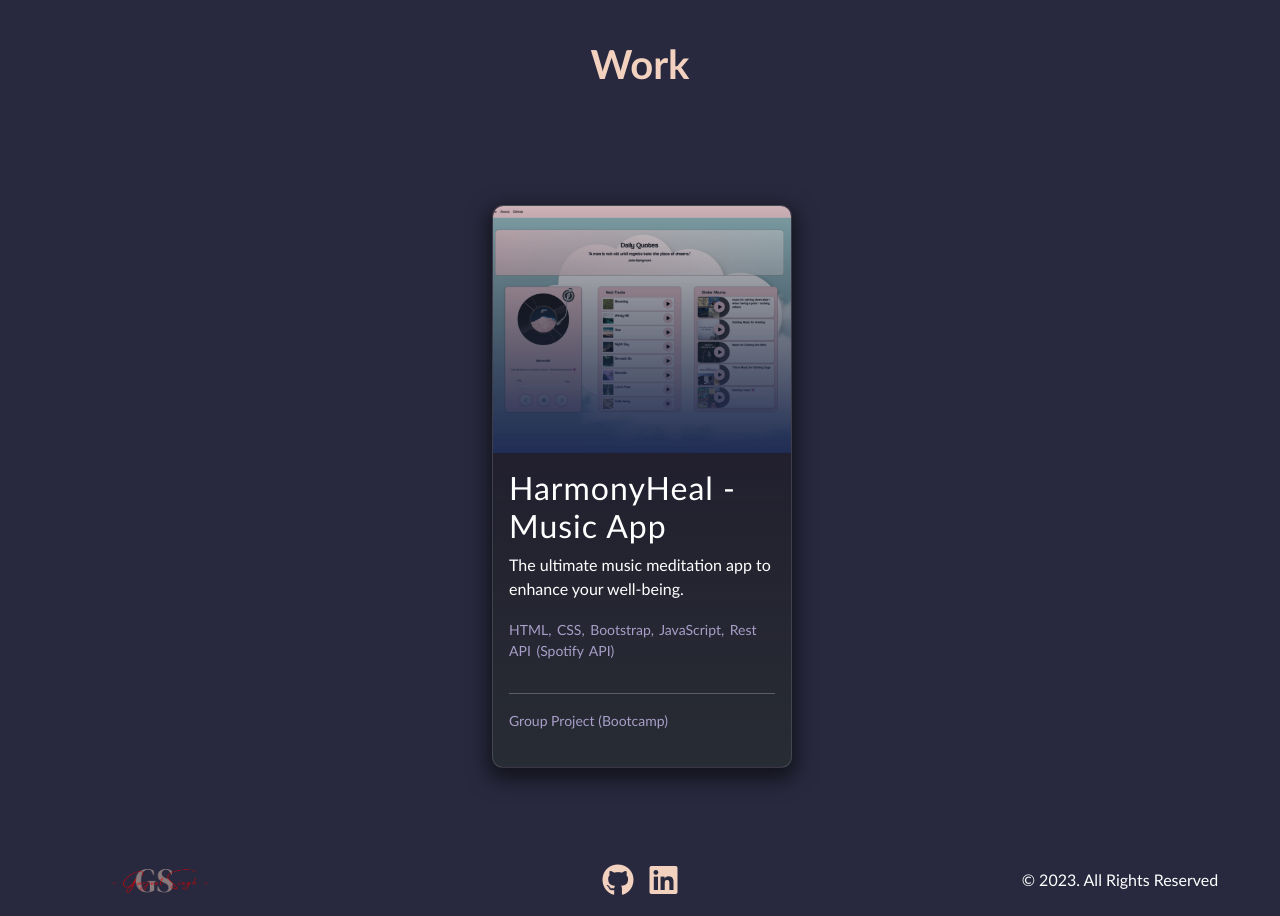
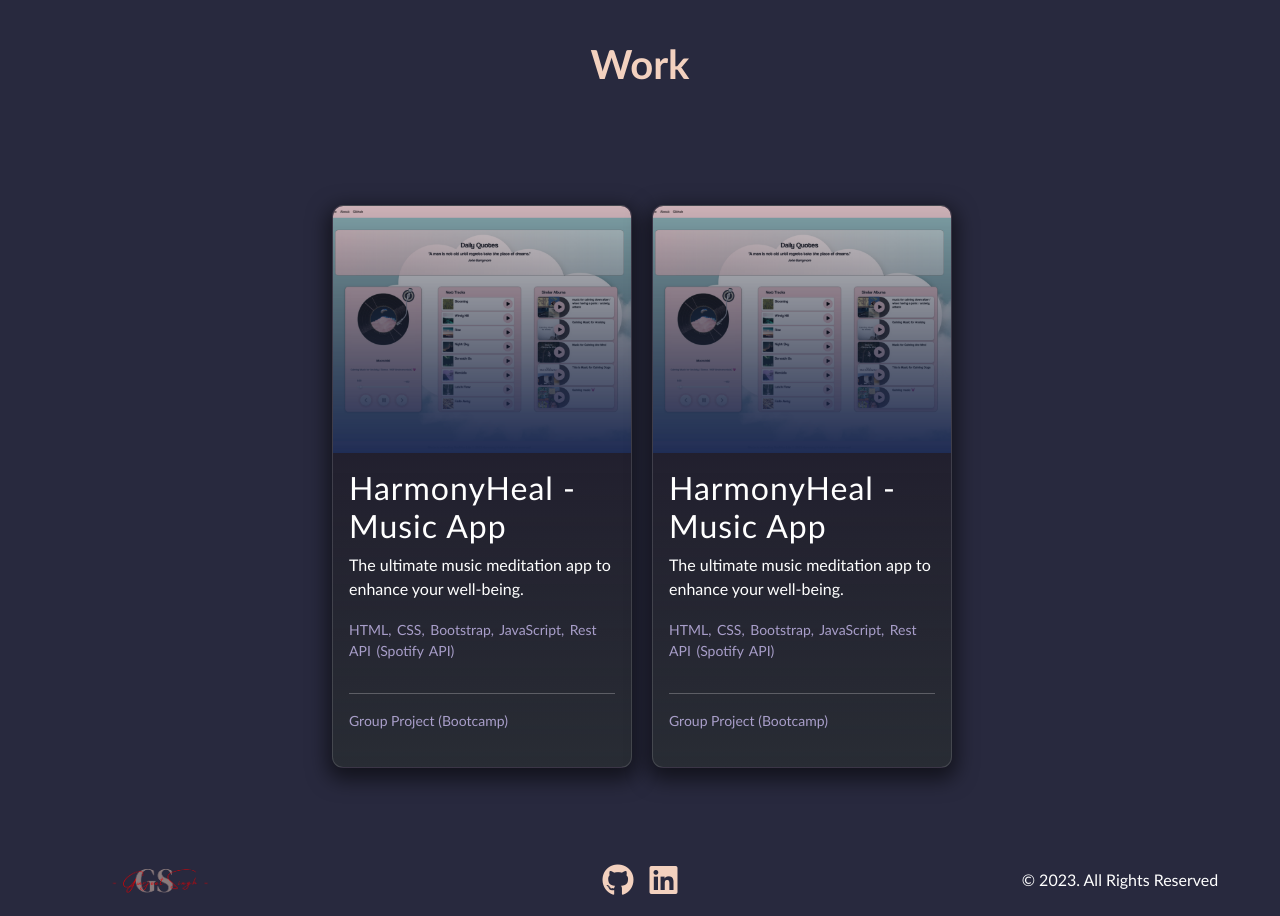
Before and after one commit to gsgghotra/react-portfolio, a React (Vite) app: page /work in a window 1280 px wide. Shown: the part 260-1176 px from the top of the page. Built offline with nearby package versions, Linux system fonts and the light colour scheme.

Commit message:
List of project moved into separate js file

```diff
--- /dev/null
+++ b/src/assets/js/projectsList.js
@@ -0,0 +1,21 @@
+// Import images
+import project1 from '../images/harmony.png'
+
+const projects = [
+    {name: "HarmonyHeal - Music App",
+    tech: "HTML, CSS, Bootstrap, JavaScript, Rest API (Spotify API)",
+    description: "The ultimate music meditation app to enhance your well-being.",
+    link: "https://gsgghotra.github.io/HarmonyHeal/",
+    type: "Group Project (Bootcamp)",
+    image: project1
+    },
+    {name: "HarmonyHeal - Music App",
+    tech: "HTML, CSS, Bootstrap, JavaScript, Rest API (Spotify API)",
+    description: "The ultimate music meditation app to enhance your well-being.",
+    link: "https://gsgghotra.github.io/HarmonyHeal/",
+    type: "Group Project (Bootcamp)",
+    image: project1
+    }
+]
+
+export default projects;
--- a/src/pages/Work.jsx
+++ b/src/pages/Work.jsx
@@ -1,22 +1,8 @@
 import Project from '../components/Project/Project';
 
-// Import images
-import project1 from '../assets/images/harmony.png';
+// List of Projects
+import projects from '../assets/js/projectsList';
 
-// Projects
-const projects = [
-    {name: "HarmonyHeal - Music App",
-    tech: "HTML, CSS, Bootstrap, JavaScript, Rest API (Spotify API)",
-    description: "The ultimate music meditation app to enhance your well-being.",
-    link: "https://gsgghotra.github.io/HarmonyHeal/",
-    type: "Group Project (Bootcamp)",
-    image: project1
-    }
-
-
-
-
-]
 const Work = () => {
     return(
         <section className="container-fluid" id="work">
```
